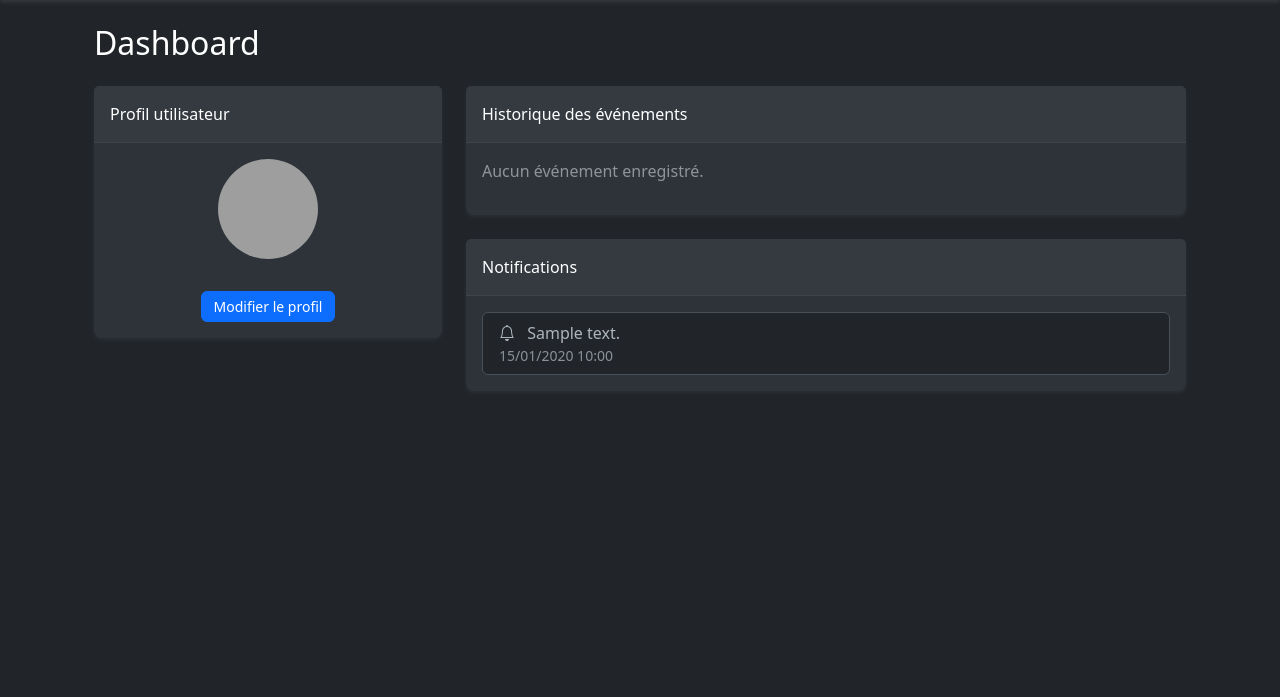
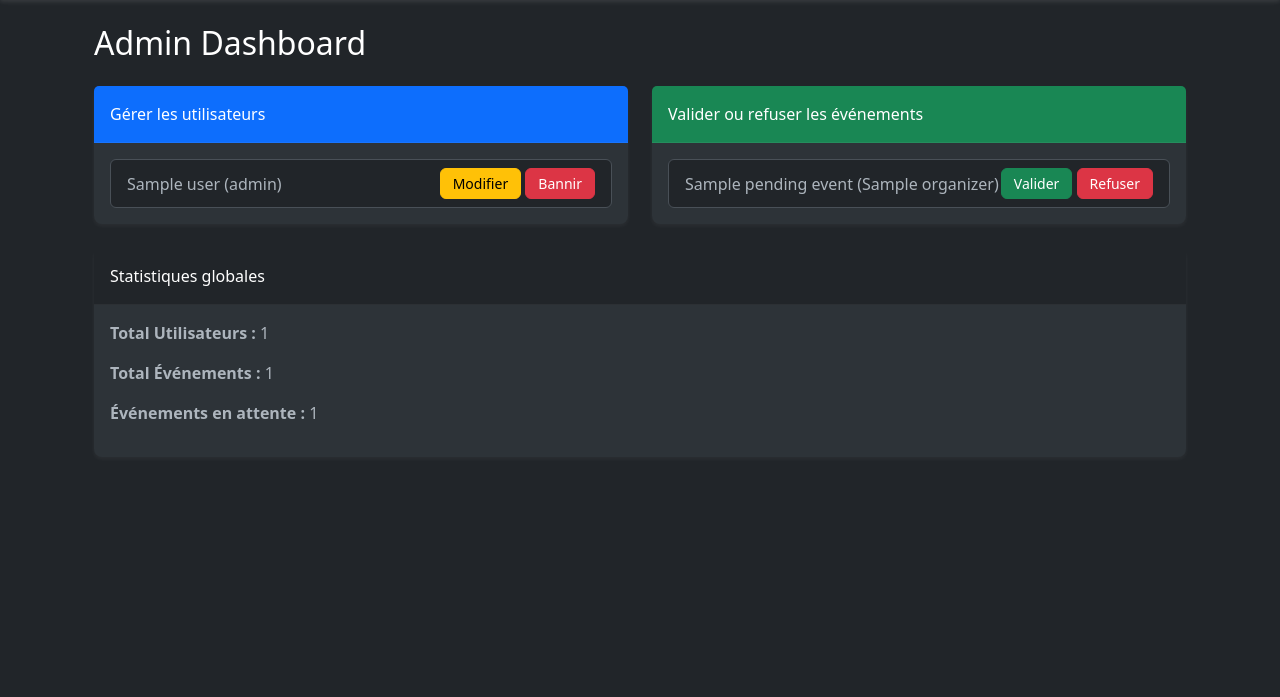
Before and after one commit to Youcode-Classe-E-2024-2025/PHOENIX_Eventbrite, a PHP site: template app/views/Admin/index.twig in a window 1280 px wide. Shown: the part 56-753 px from the top of the page. Run offline with PHP 8.4, Linux system fonts and the light colour scheme; the template is opened without the code that fills it: most values are stand-ins (such as "Sample title", 1, 10 or a date in 2020); some libraries are stand-ins or nearby versions; grey boxes are pictures that could not be loaded.

Commit message:
make the frontend for the adminDashboard with also fix routingissues also edit the base layouts for dynamic navbar

```diff
--- a/app/views/Admin/index.twig
+++ b/app/views/Admin/index.twig
@@ -1,61 +1,61 @@
-{% extends 'Layouts/base.twig' %}
+{% extends "Layouts/base.twig" %}
 
-{% block title %}Dashboard - Participants{% endblock %}
+{% block title %}Admin Dashboard - PHOENIX EVENTBRITE{% endblock %}
 
 {% block content %}
 <div class="container">
-    <h2 class="mb-4">Dashboard</h2>
+    <h2 class="mb-4">Admin Dashboard</h2>
 
     <div class="row">
-        <div class="col-md-4">
-            <div class="card">
-                <div class="card-header">Profil utilisateur</div>
-                <div class="card-body text-center">
-                    <img src="{{ user.avatar ?? '/images/default-avatar.png' }}" class="rounded-circle mb-3" width="100" height="100" alt="Avatar">
-                    <h5>{{ user.name }}</h5>
-                    <p class="text-muted">{{ user.role | capitalize }}</p>
-                    <a href="/profile" class="btn btn-primary btn-sm">Modifier le profil</a>
+        <!-- User Management -->
+        <div class="col-md-6">
+            <div class="card mb-4">
+                <div class="card-header bg-primary text-white">Gérer les utilisateurs</div>
+                <div class="card-body">
+                    <ul class="list-group">
+                        {% for user in users %}
+                        <li class="list-group-item d-flex justify-content-between align-items-center">
+                            {{ user.name }} ({{ user.role }})
+                            <div>
+                                <a href="/admin/edit-user/{{ user.id }}" class="btn btn-warning btn-sm">Modifier</a>
+                                <a href="/admin/ban-user/{{ user.id }}" class="btn btn-danger btn-sm">Bannir</a>
+                            </div>
+                        </li>
+                        {% endfor %}
+                    </ul>
                 </div>
             </div>
         </div>
 
-        <div class="col-md-8">
+        <!-- Event Validation -->
+        <div class="col-md-6">
             <div class="card mb-4">
-                <div class="card-header">Historique des événements</div>
+                <div class="card-header bg-success text-white">Valider ou refuser les événements</div>
                 <div class="card-body">
-                    {% if user.events|length > 0 %}
-                        <ul class="list-group">
-                            {% for event in user.events %}
-                                <li class="list-group-item d-flex justify-content-between align-items-center">
-                                    {{ event.name }}
-                                    <span class="badge bg-info">{{ event.date|date('d/m/Y') }}</span>
-                                </li>
-                            {% endfor %}
-                        </ul>
-                    {% else %}
-                        <p class="text-muted">Aucun événement enregistré.</p>
-                    {% endif %}
-                </div>
-            </div>
-
-            <div class="card">
-                <div class="card-header">Notifications</div>
-                <div class="card-body">
-                    {% if notifications|length > 0 %}
-                        <ul class="list-group">
-                            {% for notification in notifications %}
-                                <li class="list-group-item">
-                                    <i class="bi bi-bell me-2"></i> {{ notification.message }}
-                                    <small class="text-muted d-block">{{ notification.date|date('d/m/Y H:i') }}</small>
-                                </li>
-                            {% endfor %}
-                        </ul>
-                    {% else %}
-                        <p class="text-muted">Aucune notification.</p>
-                    {% endif %}
+                    <ul class="list-group">
+                        {% for event in pending_events %}
+                        <li class="list-group-item d-flex justify-content-between align-items-center">
+                            {{ event.title }} ({{ event.organizer }})
+                            <div>
+                                <a href="/admin/approve-event/{{ event.id }}" class="btn btn-success btn-sm">Valider</a>
+                                <a href="/admin/reject-event/{{ event.id }}" class="btn btn-danger btn-sm">Refuser</a>
+                            </div>
+                        </li>
+                        {% endfor %}
+                    </ul>
                 </div>
             </div>
         </div>
     </div>
+
+    <!-- Global Statistics -->
+    <div class="card">
+        <div class="card-header bg-dark text-white">Statistiques globales</div>
+        <div class="card-body">
+            <p><strong>Total Utilisateurs :</strong> {{ total_users }}</p>
+            <p><strong>Total Événements :</strong> {{ total_events }}</p>
+            <p><strong>Événements en attente :</strong> {{ pending_events|length }}</p>
+        </div>
+    </div>
 </div>
 {% endblock %}
--- a/app/views/Layouts/base.twig
+++ b/app/views/Layouts/base.twig
@@ -86,7 +86,7 @@
             </button>
             <div class="collapse navbar-collapse" id="navbarNav">
                 <ul class="navbar-nav ms-auto">
-                    {% if is_authenticated %}
+                    {% if is_authenticated and session.user_role == 'Participant' %}
                         <li class="nav-item">
                             <a class="nav-link" href="/events">
                                 <i class="bi bi-speedometer2 me-1"></i>Events
@@ -95,6 +95,48 @@
                         <li class="nav-item">
                             <a class="nav-link" href="/reservations">
                                 <i class="bi bi-speedometer2 me-1"></i>Reservations
+                            </a>
+                        </li>
+                        <li class="nav-item">
+                            <a class="nav-link" href="/profile">
+                                <i class="bi bi-person-circle me-1"></i>Profile
+                            </a>
+                        </li>
+                        <li class="nav-item">
+                            <a class="nav-link text-danger" href="/logout">
+                                <i class="bi bi-box-arrow-right me-1"></i>Logout
+                            </a>
+                        </li>
+                    {% elseif is_authenticated and session.user_role == 'Organisateur' %}
+                        <li class="nav-item">
+                            <a class="nav-link" href="/events">
+                                <i class="bi bi-speedometer2 me-1"></i>Events
+                            </a>
+                        </li>
+                        <li class="nav-item">
+                            <a class="nav-link" href="/reservations">
+                                <i class="bi bi-speedometer2 me-1"></i>Reservations
+                            </a>
+                        </li>
+                        <li class="nav-item">
+                            <a class="nav-link" href="/profile">
+                                <i class="bi bi-person-circle me-1"></i>Profile
+                            </a>
+                        </li>
+                        <li class="nav-item">
+                            <a class="nav-link text-danger" href="/logout">
+                                <i class="bi bi-box-arrow-right me-1"></i>Logout
+                            </a>
+                        </li>
+                    {% elseif is_authenticated and session.user_role == 'Admin' %}
+                        <li class="nav-item">
+                            <a class="nav-link" href="/Statistics">
+                                <i class="bi bi-speedometer2 me-1"></i>Statistics
+                            </a>
+                        </li>
+                        <li class="nav-item">
+                            <a class="nav-link" href="/events">
+                                <i class="bi bi-speedometer2 me-1"></i>Events
                             </a>
                         </li>
                         <li class="nav-item">
```
Also changed, not shown: 3 other files.
